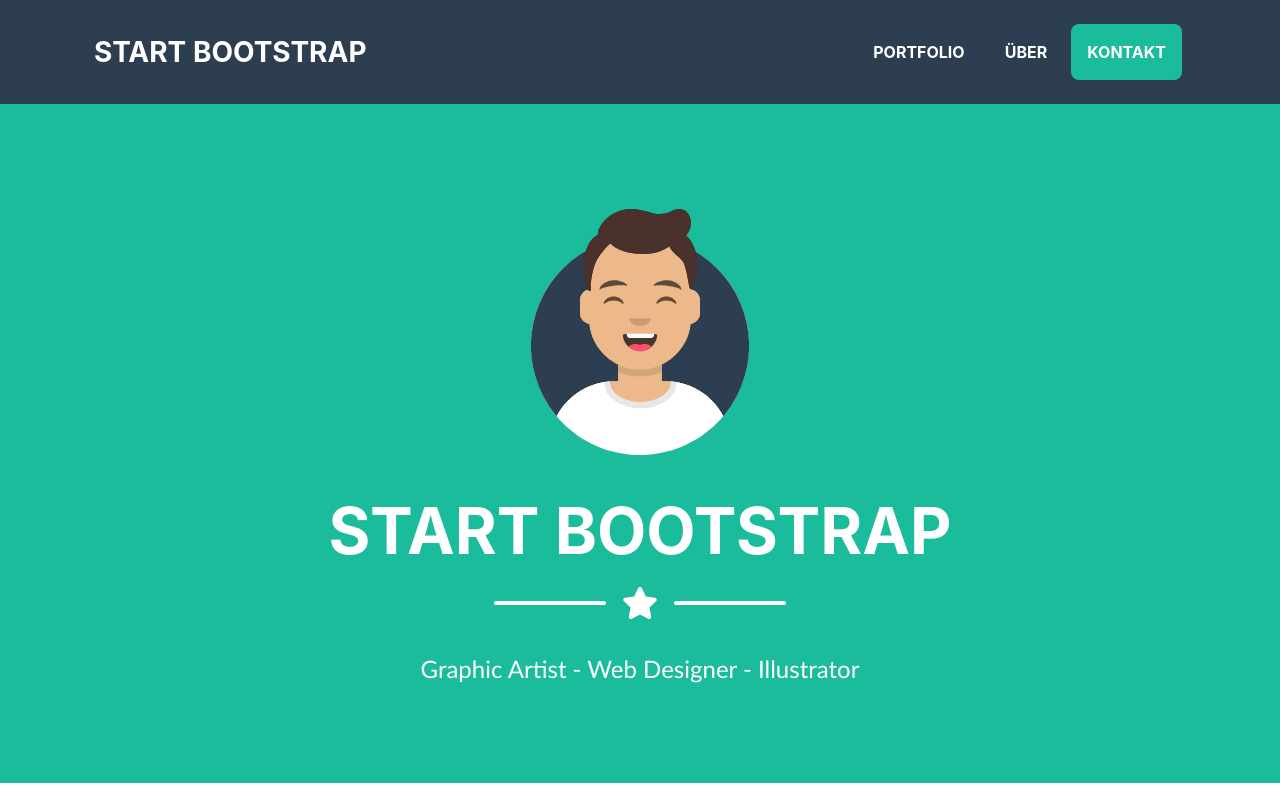
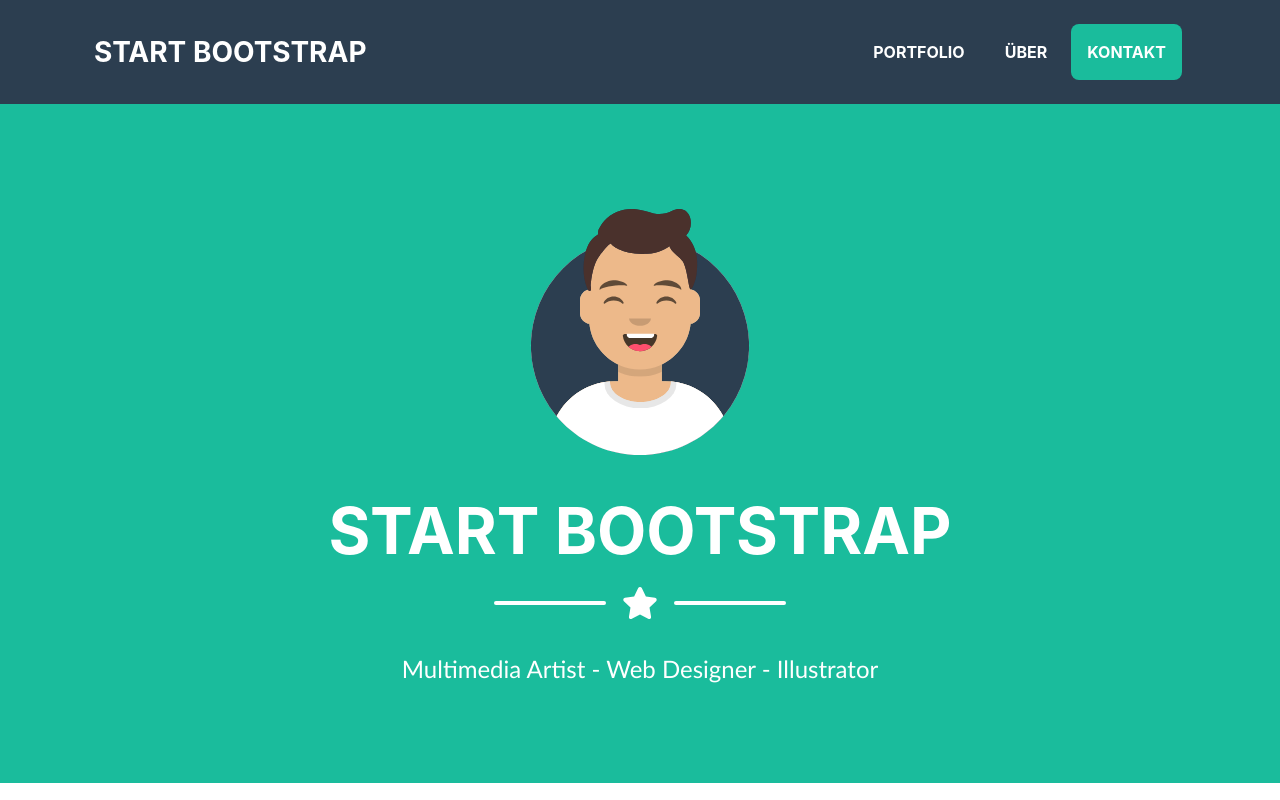
Before and after one commit to feldstef/MTSP3-S1-2021-22-staticWebsite, a plain HTML site: page index.html in a window 1280 px wide. Shown: the top 800 px of the page. Drawn offline with nearby package versions, Linux system fonts and the light colour scheme; a web font is replaced by a local one.

Commit message:
Untertitel aktualisiert

```diff
--- a/index.html
+++ b/index.html
@@ -42,7 +42,7 @@
                     <div class="divider-custom-line"></div>
                 </div>
                 <!-- Masthead Subheading-->
-                <p class="pre-wrap masthead-subheading font-weight-light mb-0">Graphic Artist - Web Designer - Illustrator</p>
+                <p class="pre-wrap masthead-subheading font-weight-light mb-0">Multimedia Artist - Web Designer - Illustrator</p>
             </div>
         </header>
         <section class="page-section portfolio" id="portfolio">
```
